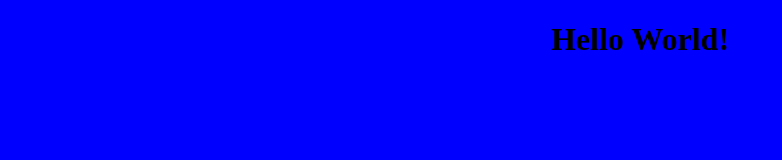
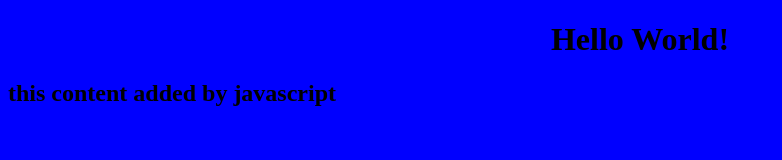
Before and after one commit to Michoel-89/beginner-website, a plain HTML site: page index.html in a window 1280 px wide. Shown: the whole page, without its empty margins (0-782 px from the left). Drawn offline with Linux system fonts and the light colour scheme.

Commit message:
add script.js, connect index.html

```diff
--- a/index.html
+++ b/index.html
@@ -6,5 +6,6 @@
 </head>
 <body>
     <h1>Hello World!</h1>
+    <script src="script.js"></script>
 </body>
 </html>
--- /dev/null
+++ b/script.js
@@ -0,0 +1,3 @@
+const h2 = document.createElement('h2');
+h2.textContent = 'this content added by javascript';
+document.querySelector('body').appendChild(h2);
```
